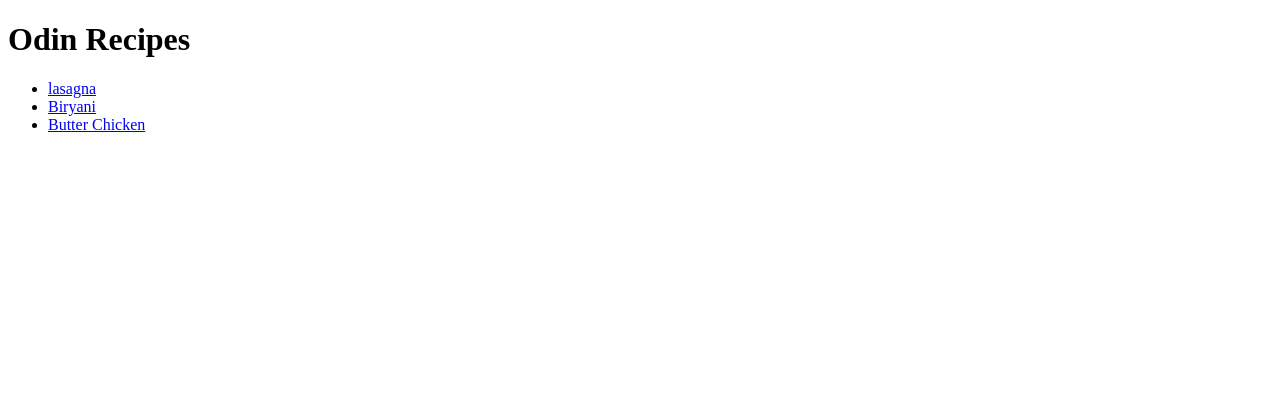
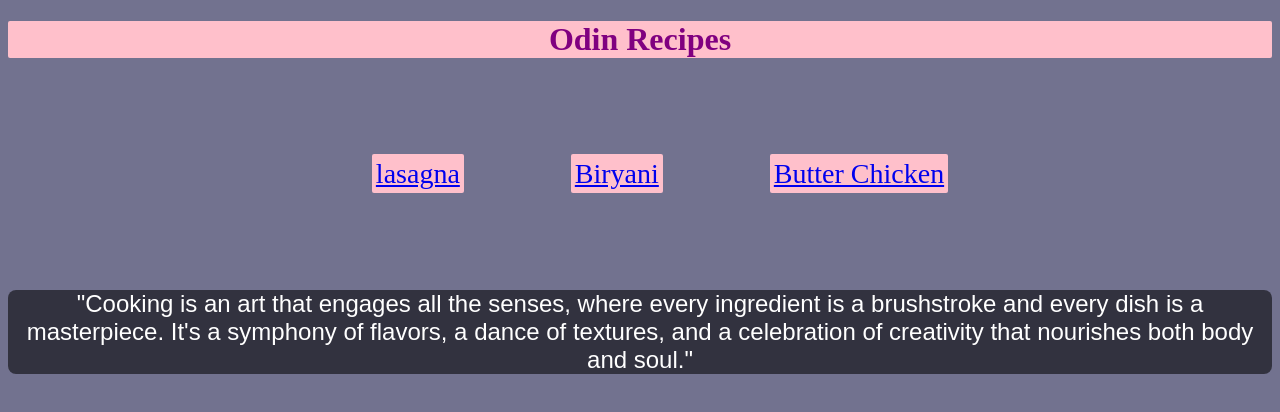
Before and after one commit to ABRAR66333/odin-recipes, a plain HTML site: page index.html in a window 1280 px wide. Drawn offline with Linux system fonts and the light colour scheme.

Commit message:
{css added to index file}

```diff
--- a/index.html
+++ b/index.html
@@ -6,7 +6,7 @@
     <meta name="viewport" content="width=h1, initial-scale=1.0">
     <title>Document</title>
 </head>
-
+<link rel="stylesheet" href="style.css">
 <body>
     <h1>
         Odin Recipes
@@ -16,6 +16,7 @@
         <li><a href="recipes/biryani.html">Biryani</a></li>
         <li><a href="recipes/butter-chicken.html">Butter Chicken</a></li>
     </ul>
+    <p>"Cooking is an art that engages all the senses, where every ingredient is a brushstroke and every dish is a masterpiece. It's a symphony of flavors, a dance of textures, and a celebration of creativity that nourishes both body and soul."</p>
 </body>
 
 </html>
--- /dev/null
+++ b/style.css
@@ -0,0 +1,35 @@
+body{
+   background-color: rgba(8, 8, 59, 0.568)
+}
+
+
+h1{
+    color: purple;
+    background-color: pink;
+    text-align: center;
+    border-radius: 2px;
+}
+ul{
+    list-style: none;
+    font-size: 28px;
+    text-align: center;
+    margin-top: 100px;
+}
+li{
+    display: inline;
+    margin-left: 50px;
+    margin-right: 50px;background-color: pink;
+    border-radius: 2px;
+    padding: 4px;
+
+}
+
+p {
+    text-align: center;
+    background-color: rgba(0, 0, 0, 0.562);
+    color: white;
+    border-radius: 8px;
+    margin-top: 100px;
+    font-size: 24px;
+    font-family: sans-serif;
+}
```
Also changed, not shown: recipes/biryani.html (+1 -0 lines), recipes/lasagna.html (+1 -0 lines).
